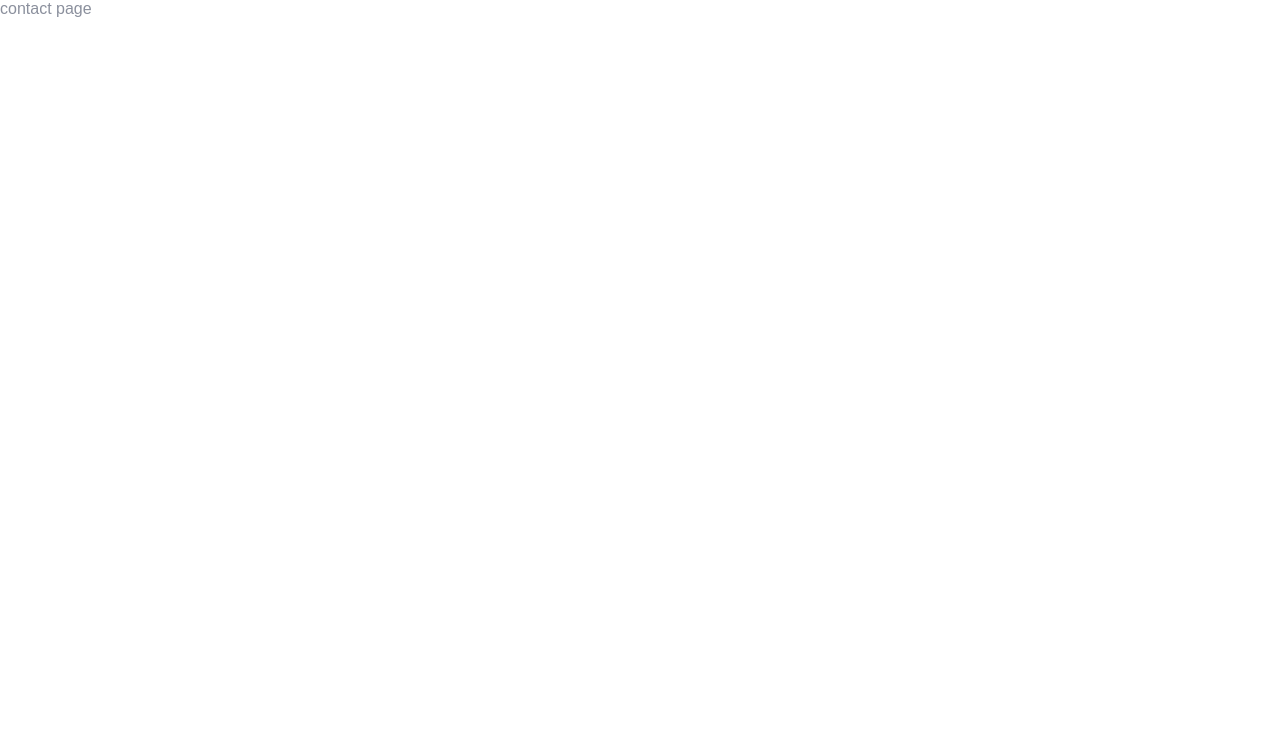
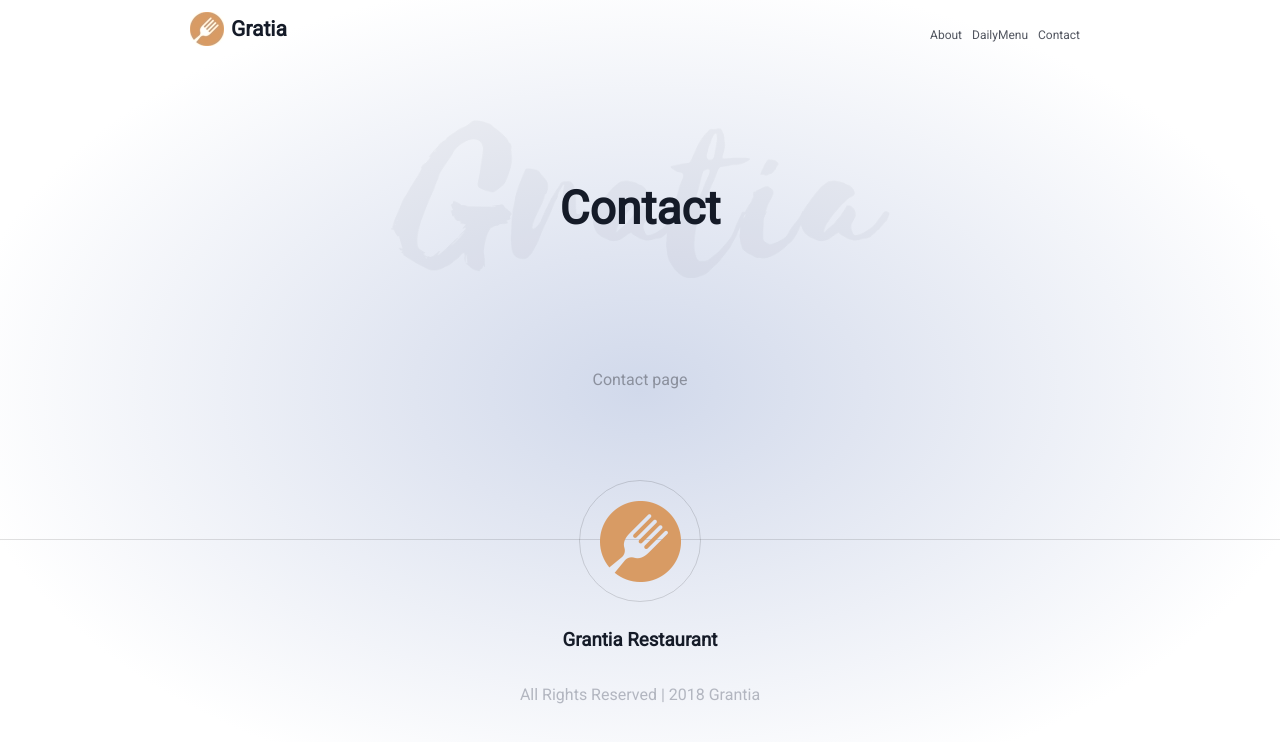
Before and after one commit to 3ndrius/RecipeApp, a React (Create React App) app: page /contact in a window 1280 px wide. Shown: the top 742 px of the page. Built offline with nearby package versions, Linux system fonts and the light colour scheme.

Commit message:
Adding page route

```diff
--- a/src/App.css
+++ b/src/App.css
@@ -227,6 +227,9 @@ ul {
     color: #151B28;
 }
 
+h2{
+    color: #151B28;
+}
 .footer {
     padding: 150px 0 10px 0;
     height: 100%;
@@ -364,3 +367,6 @@ ul {
     align-items: center;
     height: 100vh;
 }
+a{
+    text-decoration: none;
+}
--- a/src/App.js
+++ b/src/App.js
@@ -11,7 +11,7 @@ const API_KEY = "53c2c4dd92ce54fe6bf9b7acbf8248c5";
 class App extends Component {
   state = {
     recipes: [],
-    header:"MENU"
+    header:"SEARCH"
   }
   getRecipe = async (e) => {
     const recipeName = e.target.elements.recipeName.value;
--- a/src/components/About.js
+++ b/src/components/About.js
@@ -1,12 +1,16 @@
 import React from 'react'
-
+import Menu from './Menu';
+import Footer from './Footer';
+import Header from './Header';
 
 const About = () => {
 
     return (
-      <div>
-
+      <div className="app">
+        <Menu/>
+        <Header header="ABOUT"/>
         About page
+        <Footer/>
       </div>
     )
 
--- a/src/components/Contact.js
+++ b/src/components/Contact.js
@@ -1,14 +1,17 @@
 import React from 'react'
-
-
+import Menu from './Menu';
+import Footer from './Footer';
+import Header from './Header';
 const Contact = () => {
 
     return (
-      <div>
-
-        contact page
+        <div className="app">
+        <Menu/>
+        <Header header="Contact"/>
+        Contact page
+        <Footer/>
       </div>
     )
 
 }
-export default  Contact;
+export default Contact;
--- a/src/components/Daily.js
+++ b/src/components/Daily.js
@@ -1,12 +1,15 @@
 import React from 'react'
-
-
+import Menu from './Menu';
+import Footer from './Footer';
+import Header from './Header';
 const Daily = () => {
 
     return (
-      <div>
-
-        Daily
+        <div className="app">
+        <Menu/>
+        <Header header="DailyMenu"/>
+        About page
+        <Footer/>
       </div>
     )
 
--- a/src/components/Menu.js
+++ b/src/components/Menu.js
@@ -9,7 +9,7 @@ const Menu = () => {
 
     <div className="wrap-nav" >
   <div className="navbar">
-          <div className="logo"> <img src="/logo.jpg" alt="logo"/>  <h2>Gratia</h2></div>
+          <Link to="/"> <div className="logo"> <img src="/logo.jpg" alt="logo"/>  <h2>Gratia</h2></div> </Link>
           <ul className="nav">
              <Link to="/about"><li className="item">About</li></Link>
             <Link to="/daily-menu"><li className="item">DailyMenu</li></Link>
```
